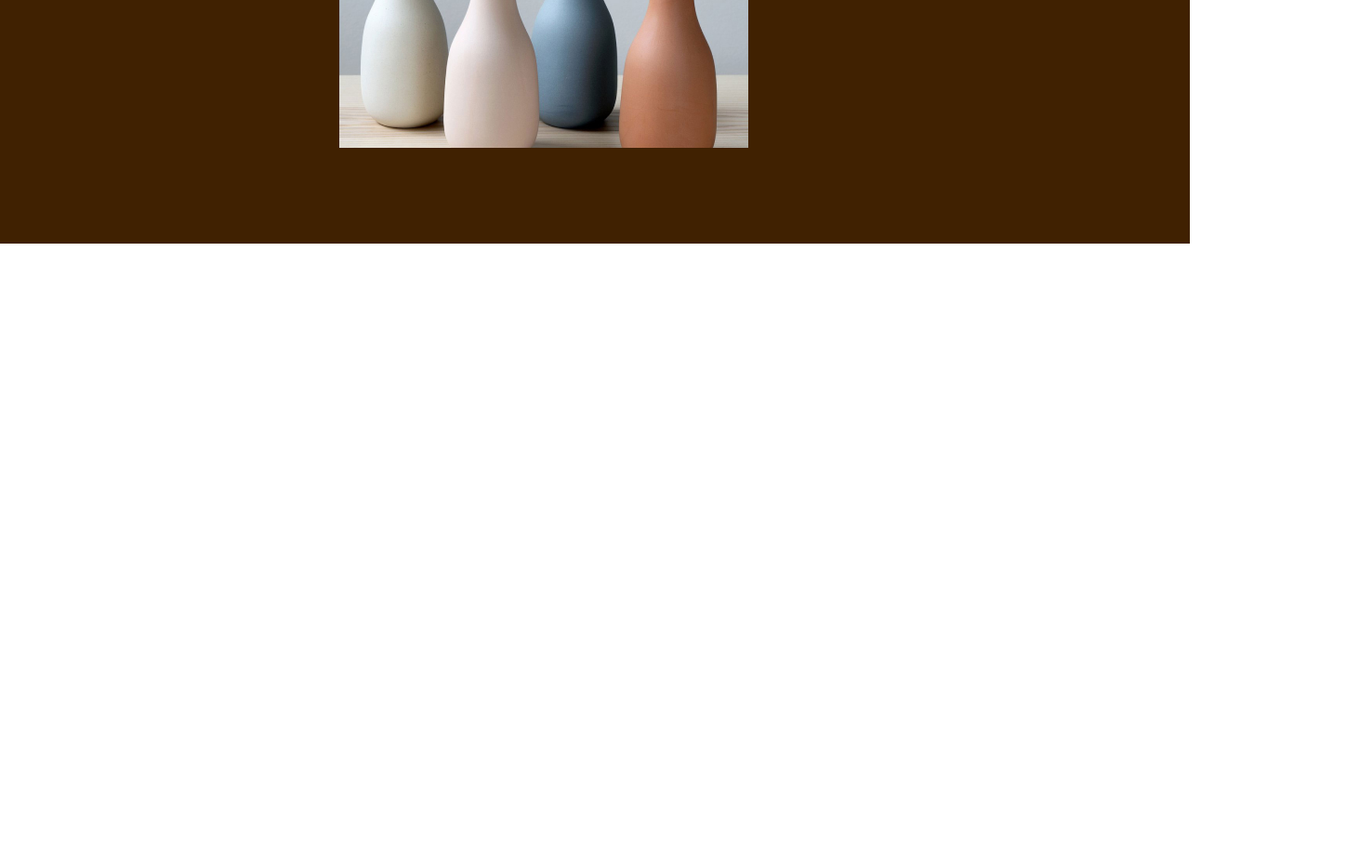
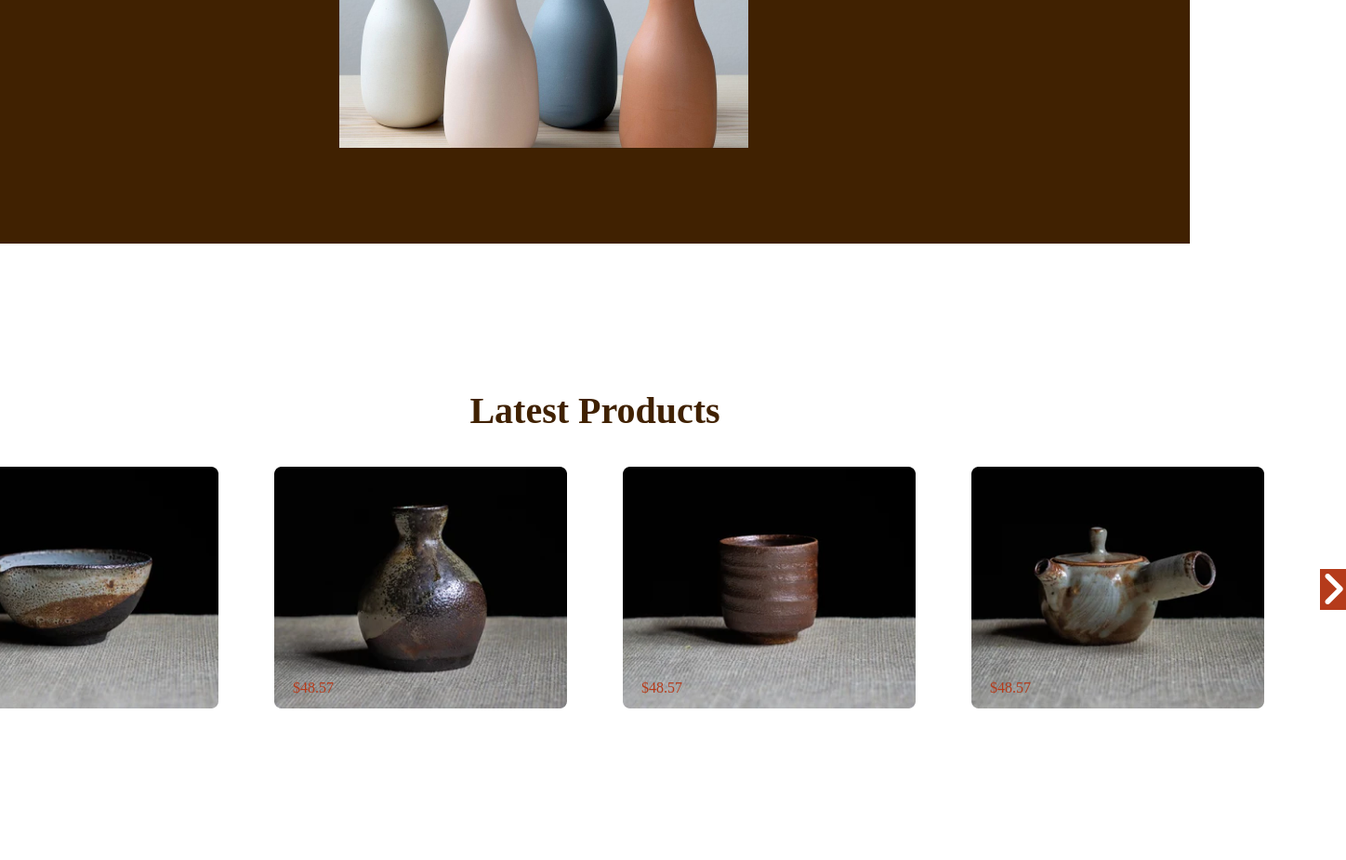
Before and after one commit to pareshishvilidata/Finalwork, a plain HTML site: page index.html in a window 1280 px wide. Shown: the part 2500-3425 px from the top of the page at 93% size, 1448 px wide, since content can reach past the window. Before the commit the page ends 2762 px from the top, so only its background shows below. Drawn offline with Linux system fonts and the light colour scheme.

Commit message:
add article2

```diff
--- a/css/style.css
+++ b/css/style.css
@@ -245,3 +245,62 @@ article {
 .gallerydiv2 {
     padding-bottom: 100px;
 }
+
+/* არტიკლი2 */
+
+.article2 {
+    width: 100%;
+    margin: 0 auto;
+}
+
+.art2title {
+    text-align: center;
+    font-family: 'Inter' sans-serif;
+    font-style: normal;
+    font-weight: 700;
+    font-size: 40px;
+    color: #402101;
+    padding-top: 160px;
+    padding-bottom: 40px;
+}
+
+.art2div {
+    display: flex;
+    align-items: center;
+    justify-content: center;
+    padding-bottom: 160px;
+    gap: 60px;
+}
+
+.art2card {
+    position: relative;
+    transition: 0.7s;
+}
+
+.art2card:hover {
+    box-shadow: 10px 10px 10px black;
+}
+
+.price {
+    position: absolute;
+    top: 0;
+    padding-top: 230px;
+    padding-left: 20px;
+    color: #B53B1B;
+    width: 90px;
+    height: 50px;
+}
+
+.fa-angle-left {
+    color: #FFFFFF;
+    background-color: #B53B1B;
+    font-size: 44px;
+    cursor: pointer;
+}
+
+.fa-angle-right {
+    color: #FFFFFF;
+    background-color: #B53B1B;
+    font-size: 44px;
+    cursor: pointer;
+}
--- a/index.html
+++ b/index.html
@@ -143,6 +143,58 @@
 
         </section>
 
+        <!-- არტიკლი2 -->
+
+        <article class="article2">
+
+            <h3 class="art2title">Latest Products</h3>
+
+            <div class="art2div">
+
+               <i class="fa-solid fa-angle-left"></i>
+
+                <div class="art2card">
+
+                    <img src="images/art2card1.png" alt="pottery">
+
+                <p class="price">$48.57</p>
+
+                </div>
+
+                <div class="art2card">
+
+                    <img src="images/art2card2.png" alt="pottery">
+
+                <p class="price">$48.57</p>
+
+                </div>
+
+
+                <div class="art2card">
+
+                    <img src="images/art2card3.png" alt="pottery">
+
+                <p class="price">$48.57</p>
+
+                </div>
+
+                <div class="art2card">
+
+                    <img src="images/art2card4.png" alt="pottery">
+
+                <p class="price">$48.57</p>
+
+                </div>
+
+                <i class="fa-solid fa-angle-right"></i>
+
+            </div>
+
+        </article>
+
+
+
+
     </div>
 
 </body>
```
Also changed, not shown: images/art2card1.png (added), images/art2card2.png (added), images/art2card3.png (added), images/art2card4.png (added).
